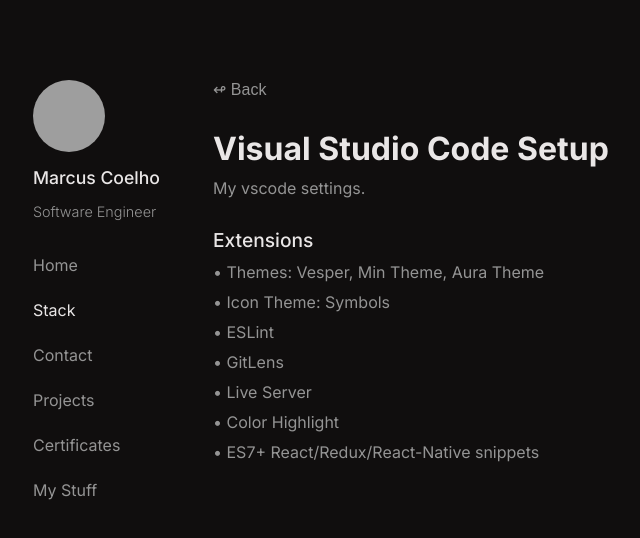
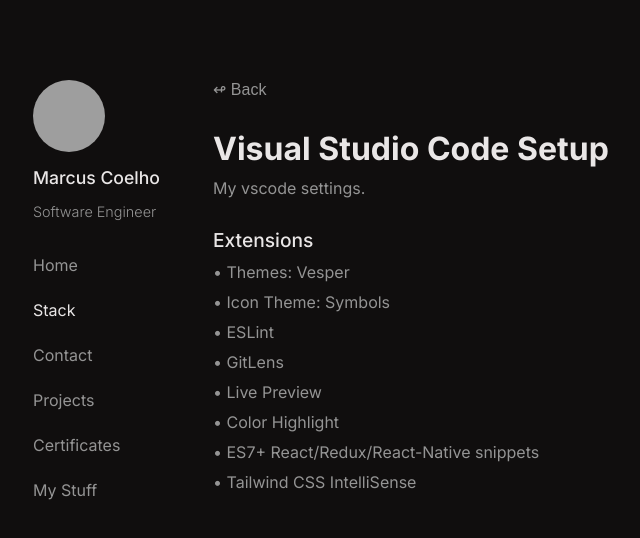
Before and after one commit to coelhomarcus/portfolio, a React (Vite) app: page /stack/vs-setup in a window 1280 px wide. Shown: the top 538 px of the page, without its empty margins (137-777 px from the left). Built offline with nearby package versions, Linux system fonts and the light colour scheme; grey boxes are pictures that could not be loaded.

Commit message:
update: vscode setup & devstack

```diff
--- a/src/Stack/DevStack/DevStack.jsx
+++ b/src/Stack/DevStack/DevStack.jsx
@@ -8,7 +8,7 @@
 import { IoLogoJavascript, IoLogoHtml5, IoLogoCss3, IoLogoPython, IoLogoReact, IoLogoNodejs } from "react-icons/io5";
 import { FaJava, FaSwift, FaFigma, FaBrave, FaGithub, FaUnity } from "react-icons/fa6";
 import { VscVscode } from "react-icons/vsc";
-import { SiInsomnia, SiTodoist, SiMysql, SiMongodb, SiXcode, SiBlender, SiVite, SiReactrouter, SiTypescript, SiGodotengine } from "react-icons/si";
+import { SiInsomnia, SiTodoist, SiMysql, SiMongodb, SiXcode, SiBlender, SiVite, SiReactrouter, SiTypescript, SiGodotengine, SiTailwindcss } from "react-icons/si";
 import { TbBrandCSharp } from "react-icons/tb";
 
 const DevStack = () => {
@@ -39,6 +39,7 @@
                <Button onlyIcon title="React Router"><SiReactrouter /></Button>
                <Button onlyIcon title="NodeJs"><IoLogoNodejs /></Button>
                <Button onlyIcon title="Vite"><SiVite /></Button>
+               <Button onlyIcon title="Tailwind"><SiTailwindcss /></Button>
             </div>
          </div>
 
--- a/src/Stack/VSCode/VSCode.jsx
+++ b/src/Stack/VSCode/VSCode.jsx
@@ -10,13 +10,14 @@
          <Text h1="Visual Studio Code Setup" p="My vscode settings." />
          <Text h2="Extensions"
             pArray={[
-               "• Themes: Vesper, Min Theme, Aura Theme",
+               "• Themes: Vesper",
                "• Icon Theme: Symbols",
                "• ESLint",
                "• GitLens",
-               "• Live Server",
+               "• Live Preview",
                "• Color Highlight",
-               "• ES7+ React/Redux/React-Native snippets"
+               "• ES7+ React/Redux/React-Native snippets",
+               "• Tailwind CSS IntelliSense"
             ]} />
       </div>
    )
```
